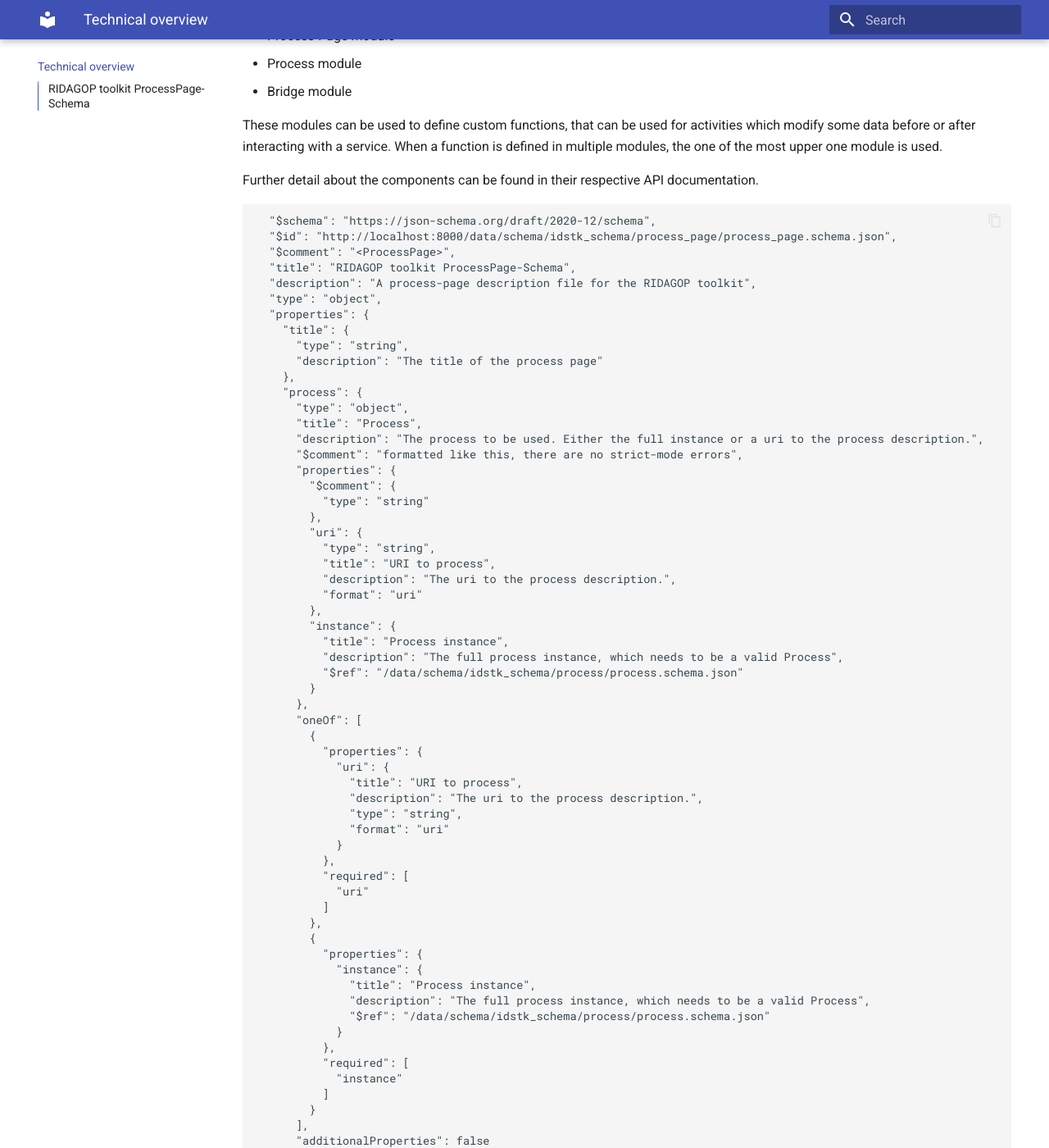
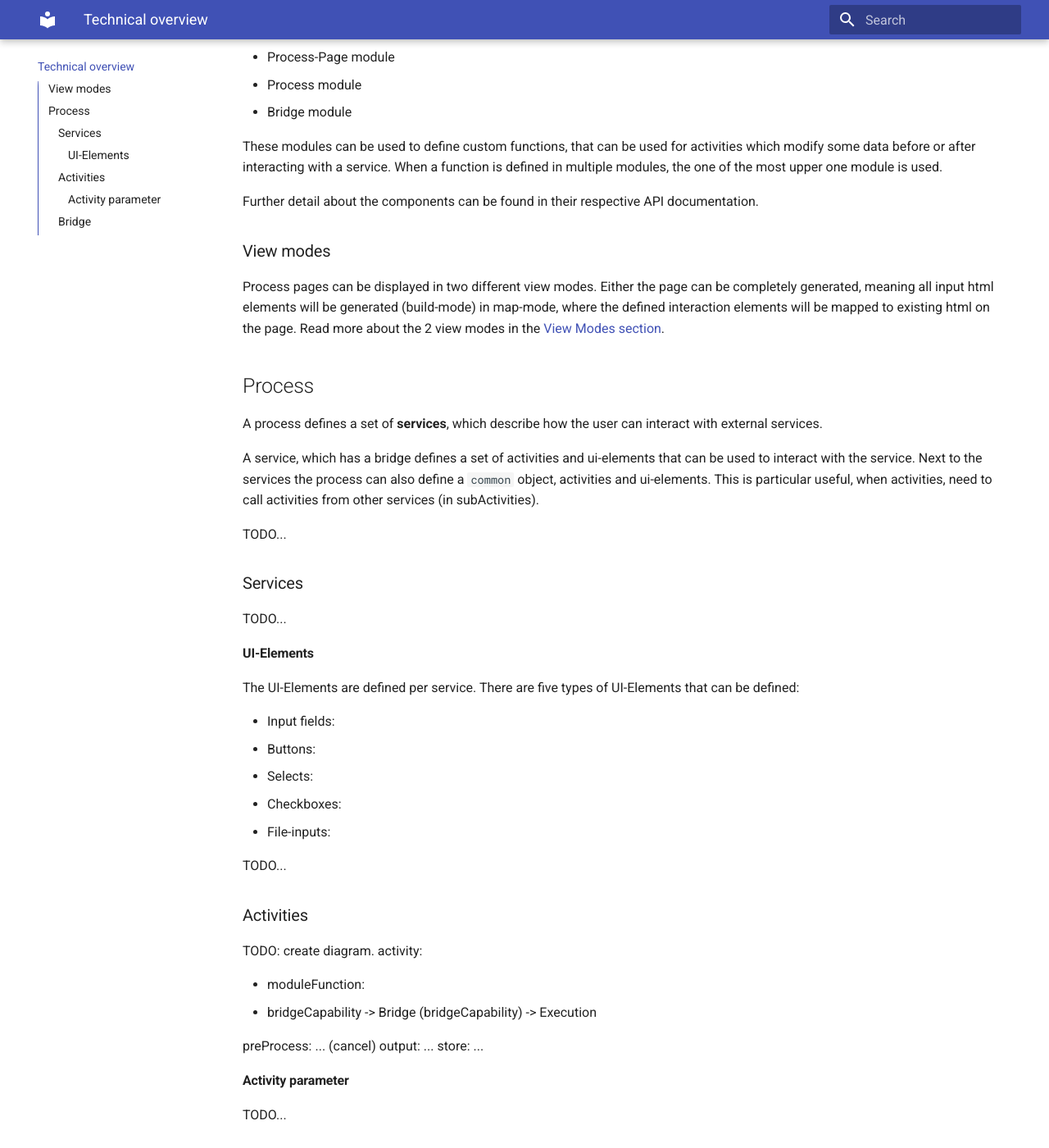
Before and after one commit to RIDAGOP-IDS-Toolkit/ridagop-ids-toolkit-docs, an MkDocs documentation site: the page built from docs/technical_overview.md, in a window 1280 px wide and 1400 px high, scrolled down 1291 px. Shown: the whole window at 82% size. Built offline with MkDocs 1.6.1 and Material for MkDocs 9.7.7, drawn with Linux system fonts in a browser that asks for light colours; some of the changed text lies outside the part shown.

Commit message:
more docs

````diff
--- a/docs/technical_overview.md
+++ b/docs/technical_overview.md
@@ -13,6 +13,7 @@
 The toolkit provides a set of json-schema files, that can be used to validate the process-page, process, bridge. There
 is also a json-schema file that integrates all of them and provides validation for an integrated proces-page description
 file.
+The json-schemas are described here in more detail in [the Schemas section](/Schemas).
 
 <figure markdown>
   ![Overview](assets/full-overview.png){ width="700"}
@@ -40,118 +41,55 @@
 
 Further detail about the components can be found in their respective API documentation.
 
-```json
-  "$schema": "https://json-schema.org/draft/2020-12/schema",
-  "$id": "http://localhost:8000/data/schema/idstk_schema/process_page/process_page.schema.json",
-  "$comment": "<ProcessPage>",
-  "title": "RIDAGOP toolkit ProcessPage-Schema",
-  "description": "A process-page description file for the RIDAGOP toolkit",
-  "type": "object",
-  "properties": {
-    "title": {
-      "type": "string",
-      "description": "The title of the process page"
-    },
-    "process": {
-      "type": "object",
-      "title": "Process",
-      "description": "The process to be used. Either the full instance or a uri to the process description.",
-      "$comment": "formatted like this, there are no strict-mode errors",
-      "properties": {
-        "$comment": {
-          "type": "string"
-        },
-        "uri": {
-          "type": "string",
-          "title": "URI to process",
-          "description": "The uri to the process description.",
-          "format": "uri"
-        },
-        "instance": {
-          "title": "Process instance",
-          "description": "The full process instance, which needs to be a valid Process",
-          "$ref": "/data/schema/idstk_schema/process/process.schema.json"
-        }
-      },
-      "oneOf": [
-        {
-          "properties": {
-            "uri": {
-              "title": "URI to process",
-              "description": "The uri to the process description.",
-              "type": "string",
-              "format": "uri"
-            }
-          },
-          "required": [
-            "uri"
-          ]
-        },
-        {
-          "properties": {
-            "instance": {
-              "title": "Process instance",
-              "description": "The full process instance, which needs to be a valid Process",
-              "$ref": "/data/schema/idstk_schema/process/process.schema.json"
-            }
-          },
-          "required": [
-            "instance"
-          ]
-        }
-      ],
-      "additionalProperties": false
-    },
-    "services": {
-      "type": "object",
-      "title": "Map of services (service-name: description)",
-      "description": "Process-page description for the services to be used in the process. The services here must match the services in the process.",
-      "additionalProperties": {
-        "$ref": "#/$defs/PP-Service"
-      },
-      "minProperties": 1
-    },
-    "uri": {
-      "$comment": "not sure why this is here",
-      "type": "string"
-    },
-    "view": {
-      "type": "object",
-      "title": "Page view mode",
-      "description": "type property defines if the page view should be generated (build) or if specified ui elements should be mapped to existing ui elements in the html page",
-      "properties": {
-        "type": {
-          "type": "string",
-          "enum": [
-            "build",
-            "map"
-          ]
-        }
-      }
-    },
-    "scriptUri": {
-      "title": "ProcessPage schema uri",
-      "description": "url to the process-page module. this module will be merged with the process module. Activities can use the module function when they specify a 'moduleFunction' instead of 'bridgeCapability'.",
-      "type": "string",
-      "format": "uri-reference"
-    },
-  "required": [
-    "process",
-    "services",
-    "schemaUri"
-  ],
-```
+### View modes
 
-### RIDAGOP toolkit ProcessPage-Schema
+Process pages can be displayed in two different view modes.
+Either the page can be completely generated, meaning all input html elements will be generated (build-mode)
+in map-mode, where the defined interaction elements will be mapped to existing html on the page.
+Read more about the 2 view modes in the [View Modes section](/view_modes.md).
 
-_A process-page description file for the RIDAGOP toolkit_
+## Process
 
-__type__: object
+A process defines a set of __services__, which describe how the user can interact with external services.
 
-__properties__:
+A service, which has a bridge defines a set of activities and ui-elements that can be used to interact with the service.
+Next to the services the process can also define a `common` object, activities and ui-elements.
+This is particular useful, when activities, need to call activities from other services (in subActivities).
 
-  - title: _(string)_ The title of the process page
-  - process: _(object)_ __(required)__ The process to be used. Either the full instance or a uri to the process description.
-  - services: __(required)__ Process-page description for the services to be used in the process. The services here must match the services in the process.
-  - view: The type property of the view defines if the page view should be generated (build) or if specified ui elements should be mapped to existing ui elements in the html page
-  - schemaUri: _(string/format:uri-reference)_ __(required)__ Absolute or relative url to the process-page module. this module will be merged with the process module. Activities can use the module function when they specify a 'moduleFunction' instead of 'bridgeCapability'.
+TODO...
+
+### Services
+
+TODO...
+
+#### UI-Elements
+
+The UI-Elements are defined per service. There are five types of UI-Elements that can be defined:
+
+- Input fields:
+- Buttons:
+- Selects:
+- Checkboxes:
+- File-inputs:
+
+TODO...
+
+### Activities
+
+TODO: create diagram.
+activity:
+
+- moduleFunction:
+- bridgeCapability -> Bridge (bridgeCapability) -> Execution
+
+preProcess: ... (cancel)
+output: ...
+store: ...
+
+#### Activity parameter
+
+TODO...
+
+### Bridge
+
+TODO...
--- /dev/null
+++ b/docs/view_modes.md
@@ -0,0 +1,3 @@
+# View modes
+
+Process pages can be displayed in two different view modes.
--- a/mkdocs.yml
+++ b/mkdocs.yml
@@ -2,7 +2,7 @@
 nav:
   - Overview: index.md
   - technical_overview.md
-  - "Schema": Schema/index.md
+  - "Schemas": schemas.md
 theme:
   name: material
   features:
````
Also changed, not shown: docs/Schema/bridge.md (deleted, +0 -41 lines), docs/Schema/index.md (deleted, +0 -5 lines), docs/Schema/process-page.md (deleted, +0 -55 lines), docs/Schema/process.md (deleted, +0 -178 lines), docs/schemas.md (added, +5 -0 lines).
